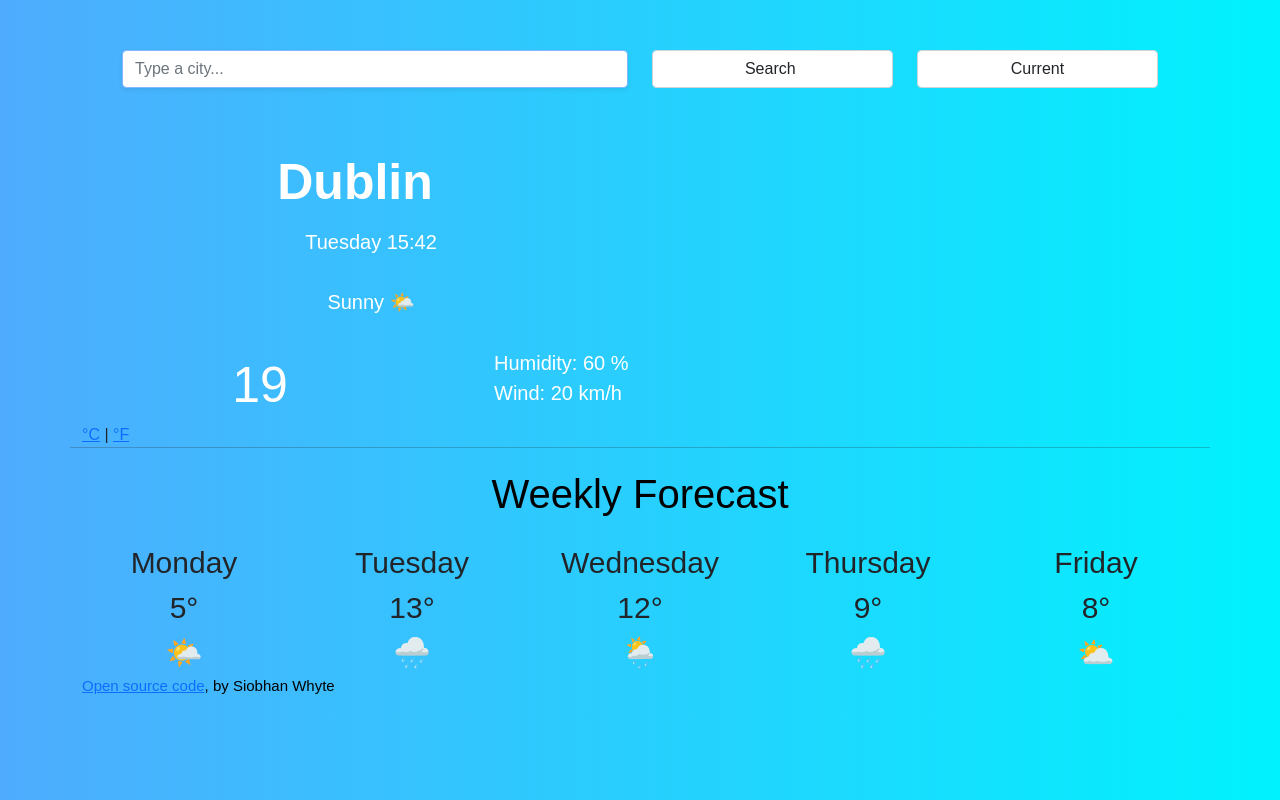
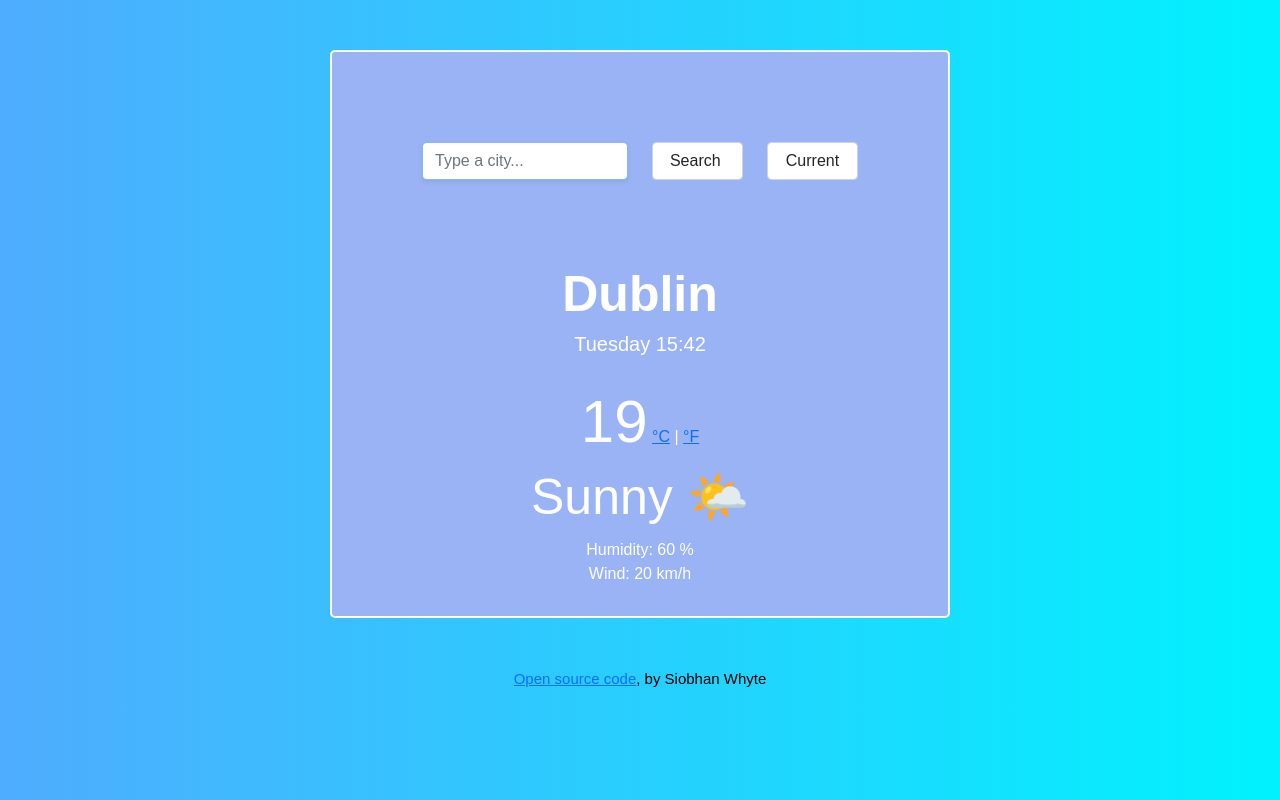
Before and after one commit to SiobhanWhyte/Weather-App-SW, a plain HTML site: page index.html in a window 1280 px wide. Drawn offline with nearby package versions, Linux system fonts and the light colour scheme.

Commit message:
Final edits to weather app

```diff
--- a/index.html
+++ b/index.html
@@ -12,8 +12,8 @@
     <title>WeatherApp</title>
 </head>
 <body>
-  <div class="container">
-    <div class="container-header">
+  <div class="weather-app-wrapper">
+  <div class="weather-app">
         <form class="search-form" id=search-form >
             <div class="row">
                 <div class="col-6">
@@ -36,71 +36,37 @@
         </form>
      </div>
     </br>
-    <div class="row">
-        <div class="col-6">
+
+          <div id=header>
             <h1 id=city> Dublin </h1>
-            <ul>
-                <li id="date"></li>
-                <li id="description">Sunny  🌤️ </li>
-            </ul>
+            <h2 id="date"> </h2>
+
         </div>
-    </div>
 
-    <div class="row">
-        <div class="col-4">
-            <div class="float-left">
+          <div id=main>
             <span class="temperature" id="temperature">19</span>
 
             <span class="units">
                 <a href="#" id="celsius-link">°C</a> |
                 <a href="#" id="fahrenheit-link">°F</a>
             </span>
+            <p id="description">Sunny  🌤️ </p>
             </div>
 
-        </div>
-        <div class="col-4">
+
             <ul>
                 <li id="humidity">Humidity: 60 %</li>
                 <li id="wind">Wind: 20 km/h</li>
             </ul>
         </div>
-      <hr>
-      <p class="forecast-title">Weekly Forecast</p>
-      <br>
-      </br>
-    </br>
-      <div class="forecast-day">
-      <div class="row">
-        <div class="col">Monday</div>
-        <div class="col">Tuesday</div>
-        <div class="col">Wednesday</div>
-        <div class="col">Thursday</div>
-        <div class="col">Friday</div>
-      </div>
-      </div>
-     <div class="temp">
-       <div class="row">
-         <div class="col">5°</div>
-         <div class="col">13°</div>
-         <div class="col">12°</div>
-         <div class="col">9°</div>
-         <div class="col">8°</div>
-       </div>
      </div>
-     <div class="weather-icon">
-       <div class="row">
-         <div class="col">🌤️</div>
-         <div class="col">🌧️</div>
-         <div class="col">🌦️</div>
-         <div class="col">🌧️</div>
-         <div class="col">⛅</div>
-       </div>
      </div>
-    </div>
-    <p class="footnote"><a href="https://github.com/SiobhanWhyte/Weather-App-SW">Open source code</a>, by Siobhan Whyte
-    </p>
+
   </div>
-
+</div>
+</div>
+<p class="footnote"><a href="https://github.com/SiobhanWhyte/Weather-App-SW">Open source code</a>, by Siobhan Whyte
+</p>
      </div>
      <script src="src/script.js">
      </script>
--- a/src/styles.css
+++ b/src/styles.css
@@ -1,6 +1,6 @@
 @import url("https://fonts.googleapis.com/css2?family=Martel:wght@200&display=swap");
 body {
-  margin-top: 10px;
+  margin-top: 20px;
   background-image: linear-gradient(to right, #4facfe 0%, #00f2fe 100%);
   font-family: "Raleway", sans-serif;
 }
@@ -8,77 +8,84 @@ body {
 h1 {
   font-size: 50px;
   text-align: center;
-  display: block;
   margin: 0 auto;
   font-weight: bold;
+  display: block;
 }
 
-ul {
-  list-style: none;
-  color: white;
+h2 {
+  line-height: 40px;
   font-size: 20px;
+  text-align: center;
 }
 
-.temperature {
+
+ul {
+  margin: 0;
+  padding: 0;
+  text-align: center;
+  list-style-type: none;
+  color:white;
+  display: inline;
+}
+
+p{
   text-align: center;
   font-size: 50px;
-  font: bold;
-  color: white;
-  display: block;
-  margin: 0 auto;
-  position: relative;
 }
 
-.col-6 {
-  text-align: center;
-  font-size: 30px;
-  color: white;
-  line-height: 60px;
+#header {
+color: white;
+text-align: center;
+box-sizing: unset;
+display: inline;
+line-height: 150px;
 }
 
-.input_search {
-  outline: none;
-  border: 0;
-  background: black;
-  border-radius: 50px;
-  padding: 15px 20px;
-  width: 300px;
-  height: 50px;
-  color: rgb(0, 0, 0);
+#main {
+  color: white;
+  text-align: center;
+  line-height: 50px;
+  display: block;
 }
 
-.forecast-title {
-  color: black;
-  text-align: center;
-  font: bold;
-  font-size: 40px;
-}
-.forecast-day .temp {
-  color: white;
-  width: auto;
+.weather-app-wrapper {
+  max-width: 700px;
+  margin: 30px auto;
+  padding: 20px 40px;
 }
 
-.todays-weather {
-  color: white;
-  display: block;
-  justify-content: center;
-  margin-left: auto;
-  margin-right: auto;
-}
-
-.col {
-  text-align: center;
-  border: 0;
-  font-size: 30px;
+.weather-app {
+  padding: 30px;
+  border: 2px solid white;
+  border-radius: 5px;
+  background-color: #9ab3f5;
 }
 
 .search-form {
-  padding: 40px;
+  padding: 60px;
+}
+
+
+.temperature {
+  padding-right: -200px;
+  font-weight: 500;
+  line-height: 100px;
+  font-size: 60px;
+  font: bold;
+  color: white;
+  margin: 0 auto;
 }
 
 .units {
-  position: relative;
+  margin: 0;
+  padding: 0;
+  text-align: right;
+  list-style-type: none;
 }
+
+
+
 
 .footnote {
     color: black;
```
